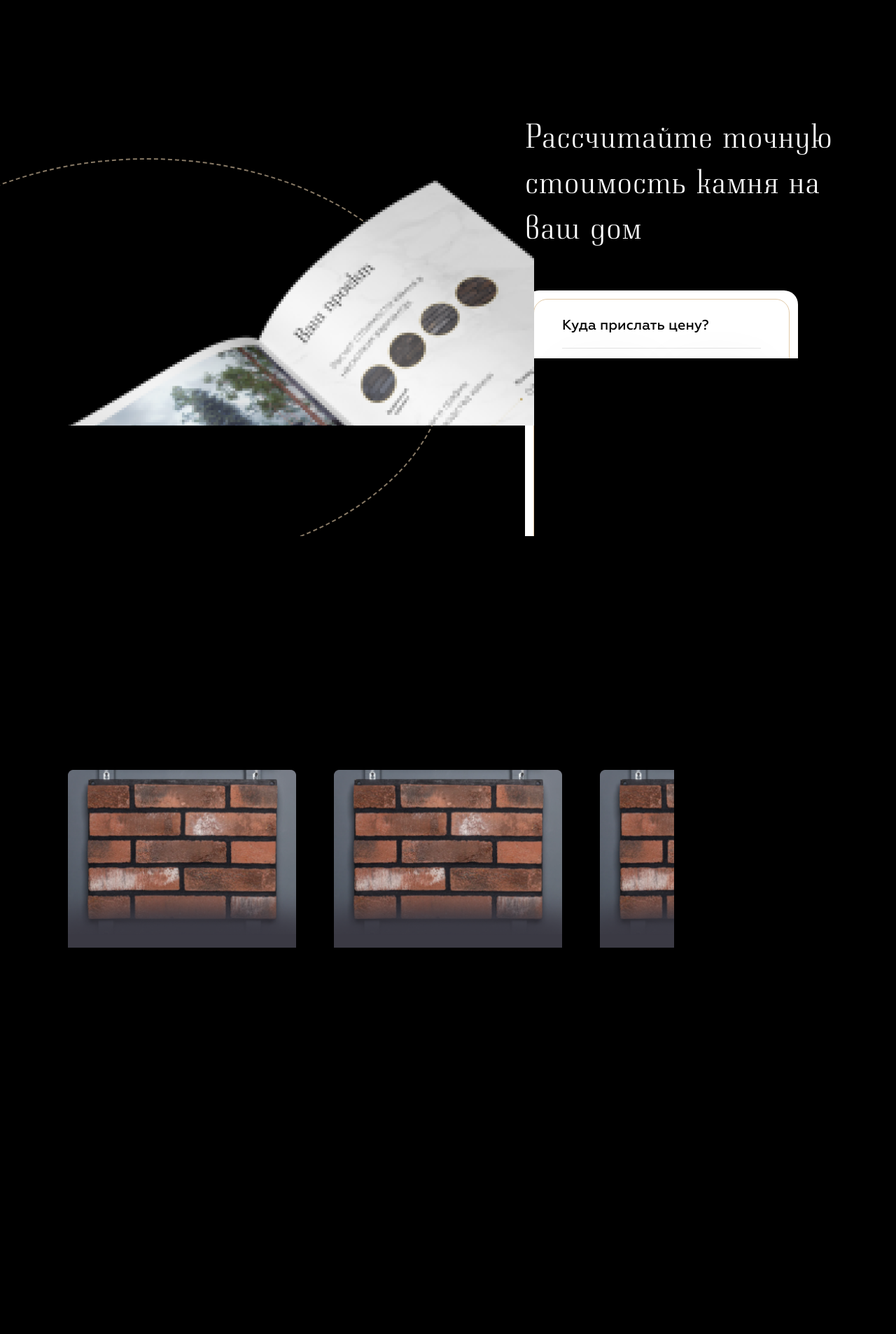
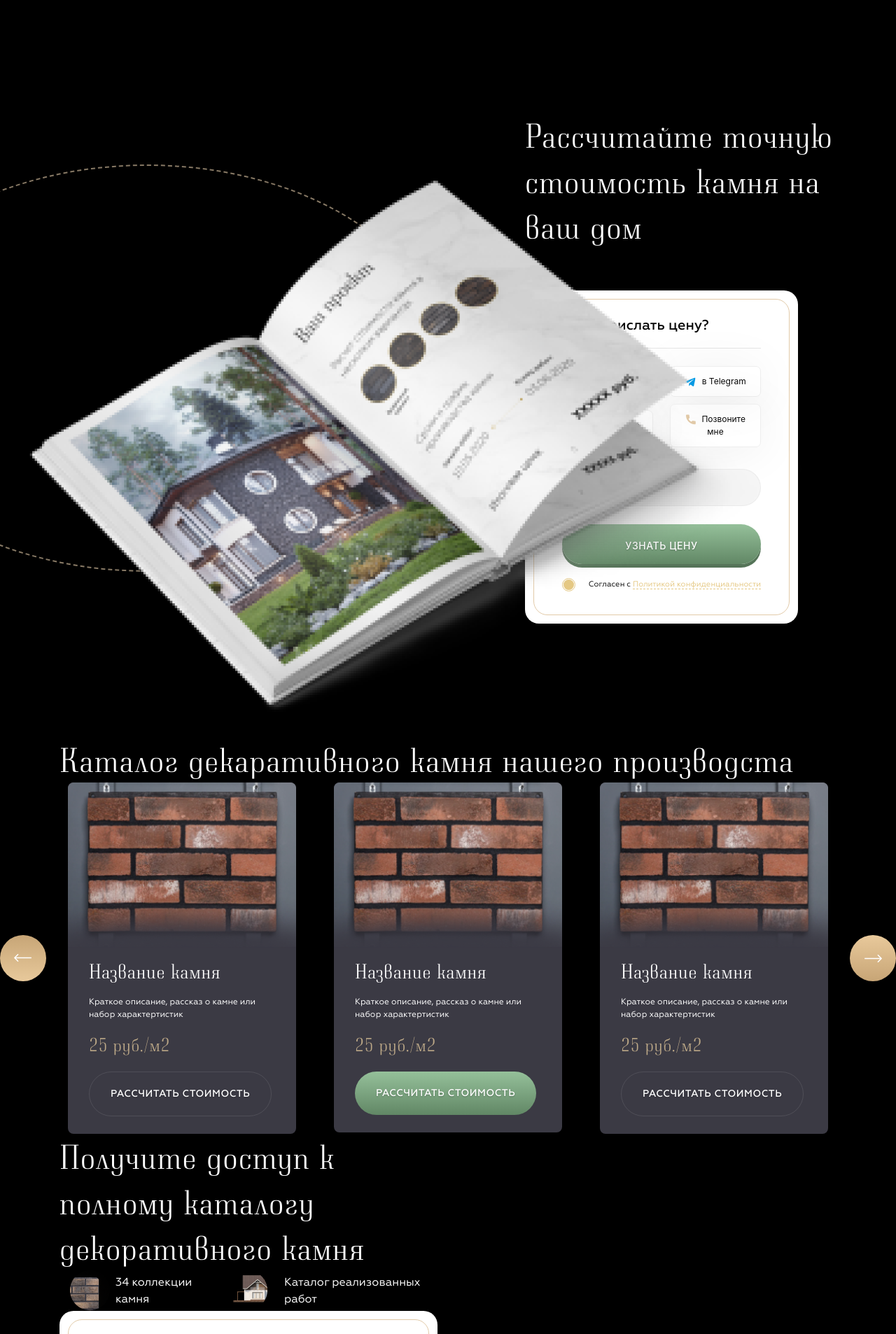
Before and after one commit to Harold-bot/Harold_bot.github.io, a PHP site: page /index.html in a window 1280 px wide. Shown: the part 505-2411 px from the top of the page at 70% size. Before the commit the page ends 1859 px from the top, so only its background shows below. Run offline with PHP 8.4, Linux system fonts and the light colour scheme.

Commit message:
fucking catalog brick section

```diff
--- a/assets/css/style.css
+++ b/assets/css/style.css
@@ -182,7 +182,7 @@ form hr {
   box-shadow: 0px 4px 70px rgba(0, 0, 0, 0.07);
   border-radius: 7px;
   text-align: center;
-  padding: 12px 0;
+  padding: 12px 9px;
   margin: 5px 0;
   cursor: pointer;
   -webkit-transition: ease-in-out 0.5s;
--- a/index.html
+++ b/index.html
@@ -202,6 +202,73 @@
           </article>
         </div>
       </div>
+      <div class="container catalog_brick-full">
+        <div class="row">
+          <div class="col-lg-6">
+            <h1 class="section_title">Получите доступ к полному каталогу декоративного камня</h1>
+            <div class="container">
+              <div class="row">
+                <div class="col-lg-5 d-flex justify-content-between align-items-center">
+                  <img class="mr-2"  src="assets/img/catalog_icons/pluce_1.png" alt="">
+                  <p>34 коллекции камня </p>
+                </div>
+                <div class="col-lg-7 d-flex justify-content-between align-items-center">
+                  <img class="mr-4" src="assets/img/catalog_icons/pluce_2.png" alt="">
+                  <p>Каталог реализованных работ</p>
+                </div>
+              </div>
+            </div>
+            <form class="w-100">
+              <fieldset>
+                <h2 class="form_title">Куда прислать цену?</h2>
+                <hr>
+                <div class="form_socials-container">
+                  <div class="form_social form_social-viber">
+                    <input type="radio" name="size" id="size_1" value="small">
+                    <label for="size_1">
+                      <img src="assets/img/form_icons/telegram.svg" alt="">
+                      <img class="form_social-hover-icon" src="assets/img/form_icons/viber.svg" alt="">
+                      в Viber
+                    </label>
+                  </div>
+                  <div class="form_social form_social-telegram">
+                    <input type="radio" name="size" id="size_2" value="small">
+                    <label for="size_2">
+                      <img src="assets/img/form_icons/telegram.svg" alt="">
+                      в Telegram
+                    </label>
+                  </div>
+                  <div class="form_social form_social-whatsapp">
+                    <input type="radio" name="size" id="size_3" value="small">
+                    <label for="size_3">
+                      <img src="assets/img/form_icons/whatsapp.svg" alt="">
+                      в Whatsapp
+                    </label>
+                  </div>
+                  <div class="form_social form_social-phone">
+                    <input type="radio" name="size" id="size_4" value="small">
+                    <label for="size_4">
+                      <img src="assets/img/form_icons/tel_btn.svg" alt="">
+                      Позвоните мне
+                    </label>
+                  </div>
+                </div>
+                <div class="form_tel-input-container">
+                  <input id="tel_input" class="w-100" type="text" type="tel" placeholder="1241212">
+                </div>
+                <button class="btn btn-primary btn_small w-100">узнать цену</button>
+                <div class="">
+                  <label class="form_accept-container d-flex justify-content-center">
+                    <input type="checkbox" checked="checked" name="checkbox">
+                    <span class="checkmark"></span>
+                    <p class="ml-2">Согласен с <span>Политикой конфиденциальности</span></p>
+                  </label>
+                </div>
+              </fieldset>
+            </form>
+          </div>
+        </div>
+      </div>
     </section>
 
     <script src="./vendor/mask/jquery.maskedinput.min.js"></script>
```
Also changed, not shown: assets/img/catalog_icons/pluce_1.png (added), assets/img/catalog_icons/pluce_2.png (added).
